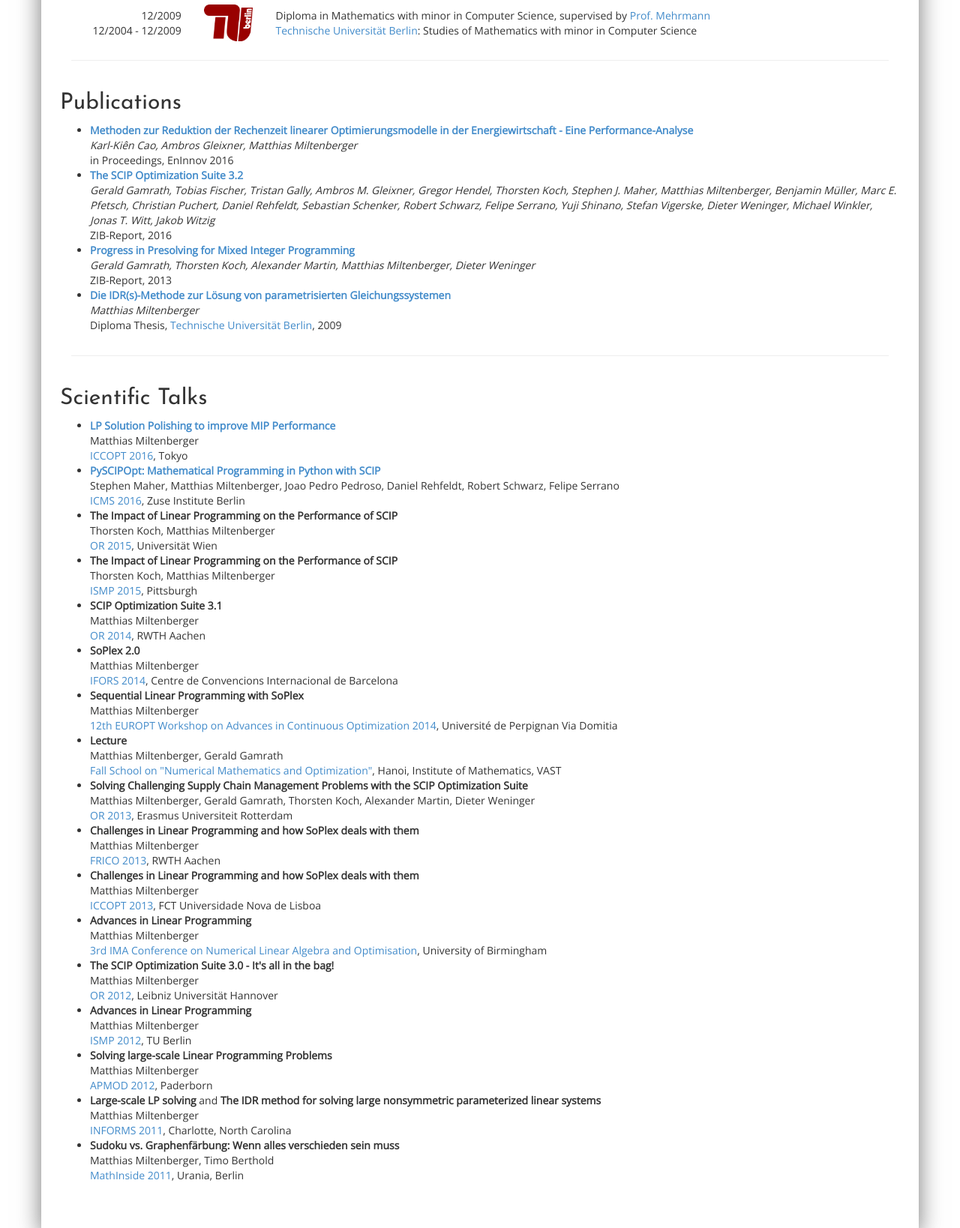
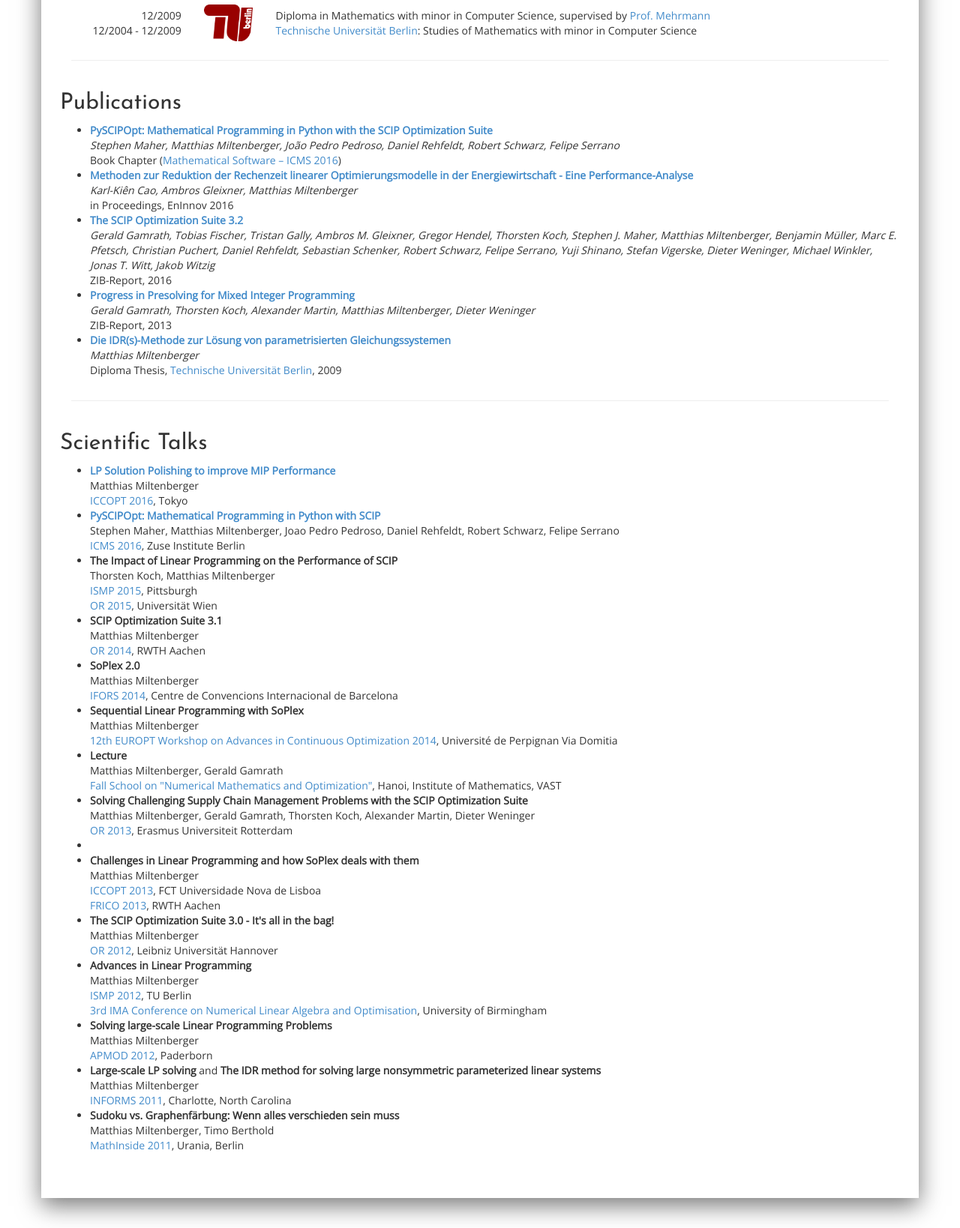
Before and after one commit to mattmilten/mattmilten.github.io, a PHP site: page / in a window 1280 px wide. Shown: the part 594-2232 px from the top of the page at 75% size. Run offline with PHP 8.4, Linux system fonts and the light colour scheme; some libraries are stand-ins or nearby versions.

Commit message:
add publication and restructure presentation list

```diff
--- a/index.php
+++ b/index.php
@@ -154,6 +154,15 @@
         <h2>Publications</h2>
         <ul>
         <li>
+          <b><a href="https://link.springer.com/chapter/10.1007%2F978-3-319-42432-3_37">
+          PySCIPOpt: Mathematical Programming in Python with the SCIP Optimization Suite</a>
+          </b>
+          <br>
+          <em> Stephen Maher, Matthias Miltenberger, João Pedro Pedroso, Daniel Rehfeldt, Robert Schwarz, Felipe Serrano </em>
+          <br>
+          Book Chapter (<a href="https://link.springer.com/book/10.1007/978-3-319-42432-3">Mathematical Software – ICMS 2016</a>)
+        </li>
+        <li>
           <b><a href="https://opus4.kobv.de/opus4-zib/frontdoor/index/index/docId/5771">
           Methoden zur Reduktion der Rechenzeit linearer Optimierungsmodelle in der Energiewirtschaft - Eine Performance-Analyse</a>
           </b>
@@ -219,15 +228,9 @@
           <br>
           Thorsten Koch, Matthias Miltenberger
           <br>
+          <a href="http://www.ismp2015.org/"> ISMP 2015</a>, Pittsburgh
+          <br>
           <a href="https://or2015.univie.ac.at/"> OR 2015</a>, Universität Wien
-          </li>
-
-          <li>
-          <b>The Impact of Linear Programming on the Performance of SCIP</b>
-          <br>
-          Thorsten Koch, Matthias Miltenberger
-          <br>
-          <a href="http://www.ismp2015.org/"> ISMP 2015</a>, Pittsburgh
           </li>
 
           <li>
@@ -271,27 +274,14 @@
           </li>
           <li>
 
-          <b>Challenges in Linear Programming and how SoPlex deals with them</b>
-          <br>
-          Matthias Miltenberger
-          <br>
-          <a href="http://www.or.rwth-aachen.de/frico/index.html"> FRICO 2013</a>, RWTH Aachen
-          </li>
-
           <li>
           <b>Challenges in Linear Programming and how SoPlex deals with them</b>
           <br>
           Matthias Miltenberger
           <br>
           <a href="http://eventos.fct.unl.pt/iccopt2013/pages/home"> ICCOPT 2013</a>, FCT Universidade Nova de Lisboa
-          </li>
-
-          <li>
-          <b>Advances in Linear Programming</b>
           <br>
-          Matthias Miltenberger
-          <br>
-          <a href="http://online.ima.org.uk/events.aspx"> 3rd IMA Conference on Numerical Linear Algebra and Optimisation</a>, University of Birmingham
+          <a href="http://www.or.rwth-aachen.de/frico/index.html"> FRICO 2013</a>, RWTH Aachen
           </li>
 
           <li>
@@ -308,6 +298,8 @@
           Matthias Miltenberger
           <br>
           <a href="http://ismp2012.mathopt.org/"> ISMP 2012</a>, TU Berlin
+          <br>
+          <a href="http://online.ima.org.uk/events.aspx"> 3rd IMA Conference on Numerical Linear Algebra and Optimisation</a>, University of Birmingham
           </li>
 
           <li>
```
